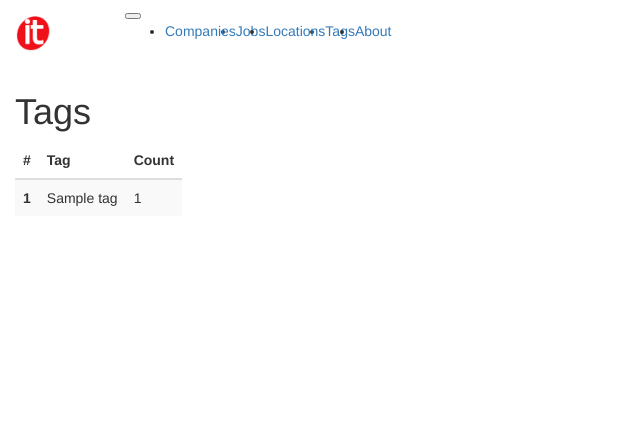
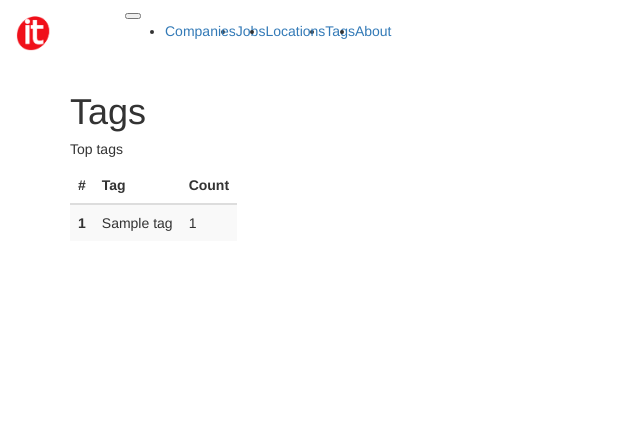
Before and after one commit to josepgl/itviec, a Flask app: page /tags in a window 1280 px wide. Shown: the top 430 px of the page, without its empty margins (0-640 px from the left). Run offline with Flask 2, Linux system fonts and the light colour scheme; tables that the repository leaves empty hold one stand-in row (values such as "Sample post"); some libraries are stand-ins or nearby versions.

Commit message:
Put top tags in card, with small table

```diff
--- a/itviec/templates/tags.html
+++ b/itviec/templates/tags.html
@@ -1,9 +1,14 @@
 {% extends "base.html" %}
 
 {% block app_content %}
-  <h1>Tags</h1>
+<div class="container pt-3 pb-4">
+  <h1 class="pb-3">Tags</h1>
 
-  <table class="table table-striped" style="width:auto">
+  <div class="card" style="width: 18rem;">
+    <h5 class="card-header">Top tags</h5>
+    <div class="card-body">
+      <!-- <h5 class="card-title">Top tags</h5> -->
+      <table class="table table-striped table-sm card-text" style="width:auto">
         <thead>
           <tr>
             <th scope="col">#</th>
@@ -21,5 +26,8 @@
         {% endfor %}
         </tbody>
       </table>
+    </div>
+  </div>
 
+</div>
 {% endblock %}
```
Lines whose indentation alone changed are shown as unchanged.
